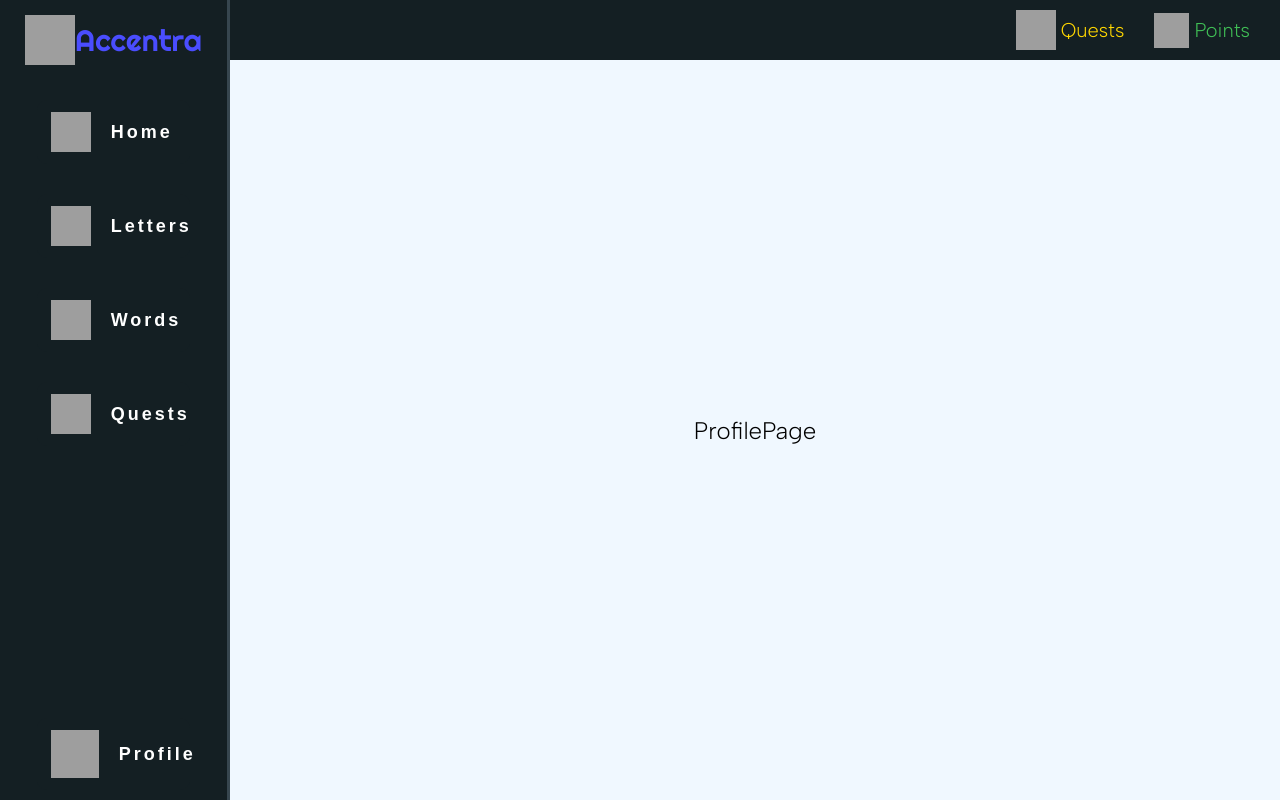
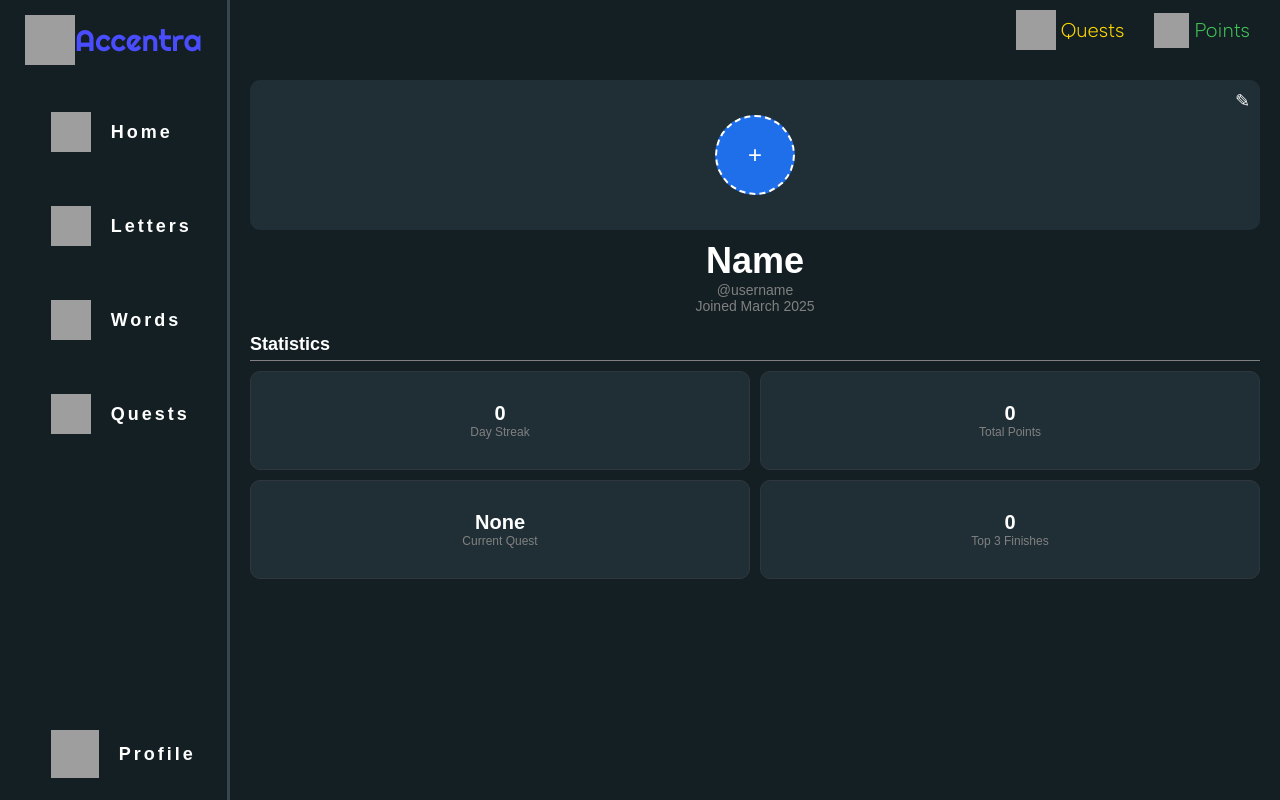
Before and after one commit to beatenstratblues/Accent--learn-frontend, a React (Vite) app: page /profile in a window 1280 px wide. Built offline with nearby package versions, Linux system fonts and the light colour scheme; grey boxes are pictures that could not be loaded; a web font is replaced by a local one.

Commit message:
Added profile page

```diff
--- a/src/index.css
+++ b/src/index.css
@@ -121,3 +121,114 @@ html, body {
   font-size: 24px;
   background-color: aliceblue;
 }
+
+.profile-container {
+  background-color: #40BF56;
+  height: 100%;
+  width: 100%;
+}
+
+
+/* Profile page */
+
+/* General Container */
+.profile-container {
+  margin: auto;
+  padding: 20px;
+  background-color: #141F23;
+  color: white;
+  font-family: Arial, sans-serif;
+}
+
+/* Profile Banner */
+.profile-banner {
+  position: relative;
+  width: 100%;
+  height: 150px;
+  background-color: #202F36;
+  border-radius: 10px;
+  display: flex;
+  align-items: center;
+  justify-content: center;
+}
+
+.profile-image {
+  width: 80px;
+  height: 80px;
+  background-color: #1f6feb;
+  border-radius: 50%;
+  display: flex;
+  align-items: center;
+  justify-content: center;
+  font-size: 24px;
+  color: white;
+  border: 2px dashed white;
+}
+
+.edit-btn {
+  position: absolute;
+  top: 10px;
+  right: 10px;
+  background: none;
+  border: none;
+  color: white;
+  font-size: 18px;
+  cursor: pointer;
+}
+
+/* User Info */
+.user-info {
+  text-align: center;
+  margin-top: 10px;
+}
+
+.username {
+  color: gray;
+  font-size: 14px;
+}
+
+.join-date {
+  font-size: 14px;
+  color: gray;
+}
+
+.follow-info span {
+  color: #1f6feb;
+  cursor: pointer;
+}
+
+/* Statistics Section */
+.statistics {
+  margin-top: 20px;
+}
+
+.statistics h3 {
+  font-size: 18px;
+  border-bottom: 1px solid gray;
+  padding-bottom: 5px;
+}
+
+.stats-grid {
+  display: grid;
+  grid-template-columns: repeat(2, 1fr);
+  gap: 10px;
+  margin-top: 10px;
+}
+
+.stat-card {
+  background-color: #202F36;
+  padding: 30px;
+  border-radius: 10px;
+  text-align: center;
+  border: 1px solid #30363d;
+}
+
+.stat-number {
+  font-size: 20px;
+  font-weight: bold;
+}
+
+.stat-label {
+  font-size: 12px;
+  color: gray;
+}
--- a/src/pages/ProfilePage.jsx
+++ b/src/pages/ProfilePage.jsx
@@ -2,7 +2,46 @@ import React from 'react'
 
 const ProfilePage = () => {
   return (
-    <div>ProfilePage</div>
+<div className="profile-container">
+      {/* Profile Banner */}
+      <div className="profile-banner">
+        <div className="profile-image">
+          <span>+</span>
+        </div>
+        <button className="edit-btn">✎</button>
+      </div>
+
+      {/* User Info */}
+      <div className="user-info">
+        <h2>Name</h2>
+        <p className="username">@username</p>
+        <p className="join-date">Joined March 2025</p>
+        <div className="flag-icon"></div>
+      </div>
+
+      {/* Statistics Section */}
+      <div className="statistics">
+        <h3>Statistics</h3>
+        <div className="stats-grid">
+          <div className="stat-card">
+            <p className="stat-number">0</p>
+            <p className="stat-label">Day Streak</p>
+          </div>
+          <div className="stat-card">
+            <p className="stat-number">0</p>
+            <p className="stat-label">Total Points</p>
+          </div>
+          <div className="stat-card">
+            <p className="stat-number">None</p>
+            <p className="stat-label">Current Quest</p>
+          </div>
+          <div className="stat-card">
+            <p className="stat-number">0</p>
+            <p className="stat-label">Top 3 Finishes</p>
+          </div>
+        </div>
+      </div>
+    </div>
   )
 }
 
```
